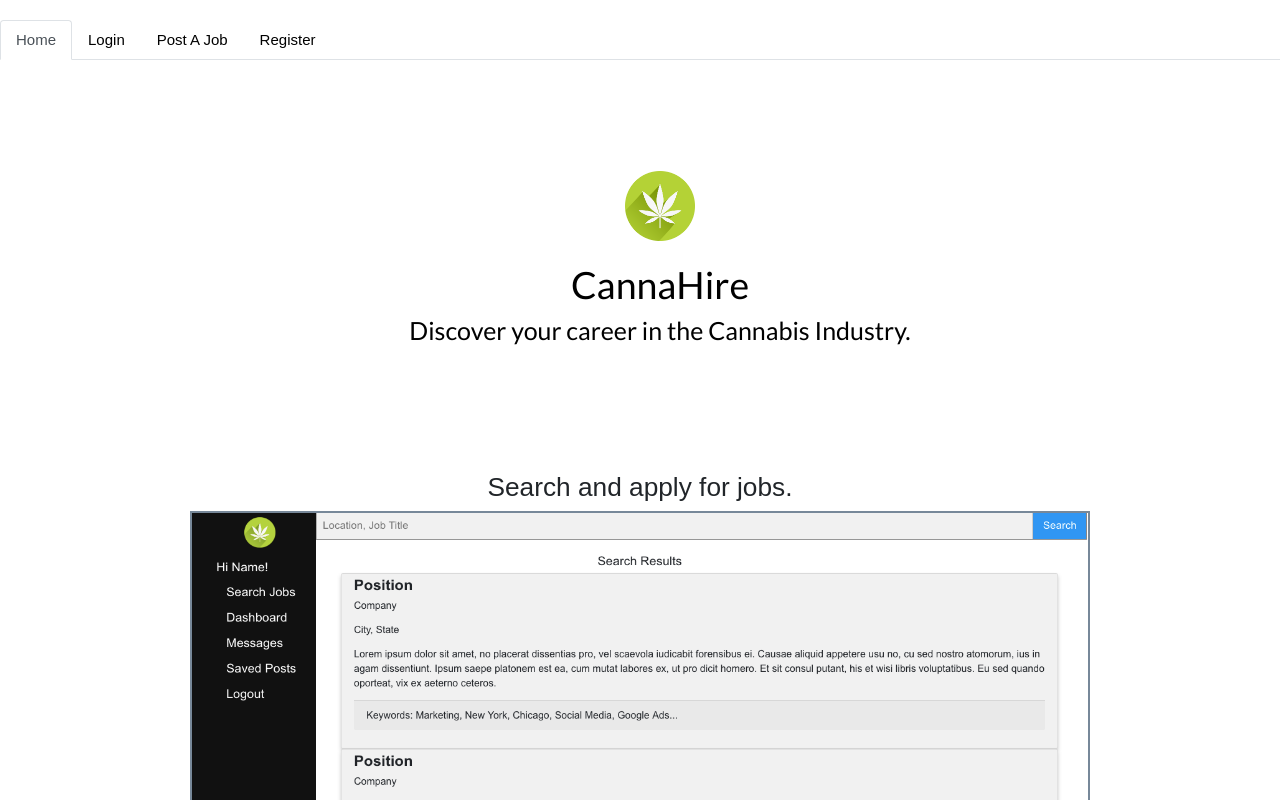
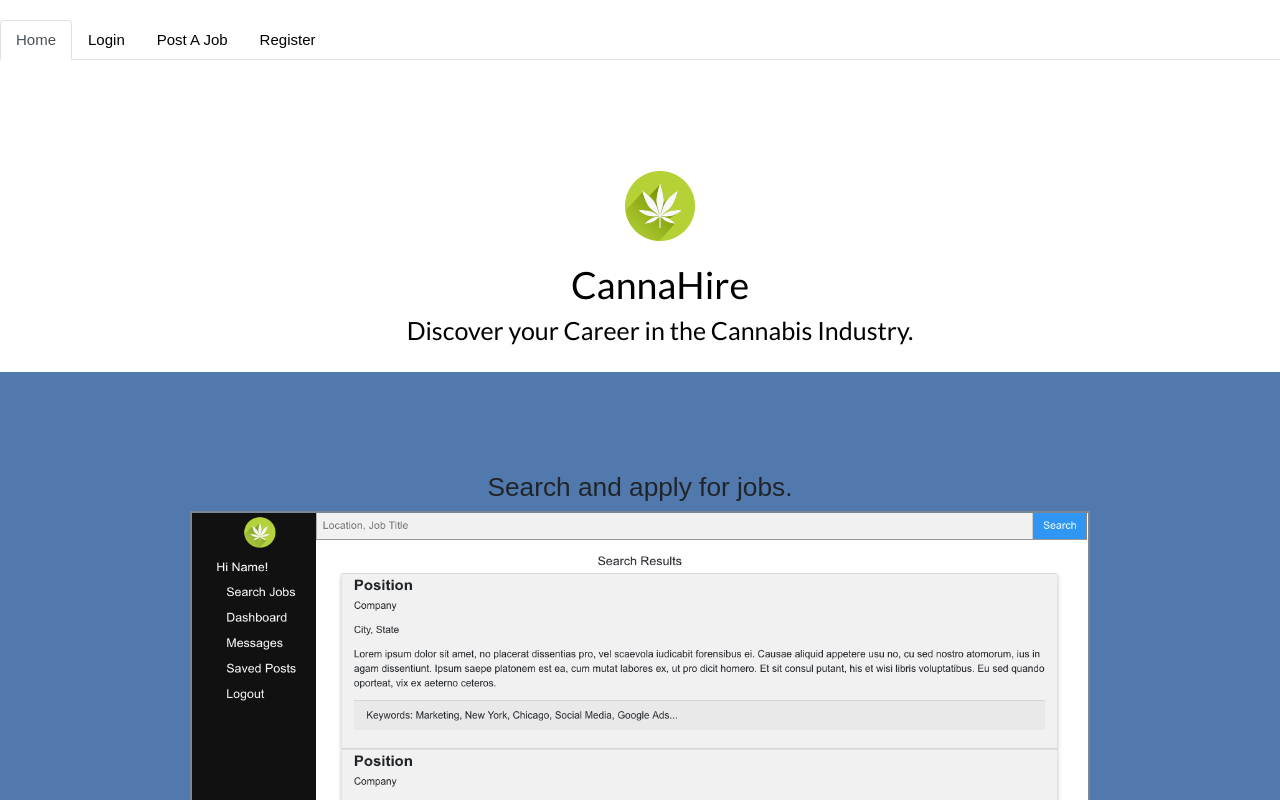
Before and after one commit to Team-Ocho/CannaHire, a React (Create React App) app: page / in a window 1280 px wide. Shown: the top 800 px of the page. Built offline with nearby package versions, Linux system fonts and the light colour scheme; a web font is replaced by a local one.

Commit message:
css changes in home, login and register screens

```diff
--- a/src/components/pages/Home.js
+++ b/src/components/pages/Home.js
@@ -67,7 +67,7 @@ function Home() {
             <header className = "header">
                 <img src={require('../../assets/logo1.png')} className="logo"></img>
                 <h1 className = "title">CannaHire</h1>
-                <h4 className = "intro">Discover your career in the Cannabis Industry.</h4>
+                <h4 className = "intro">Discover your Career in the Cannabis Industry.</h4>
             </header>
 
             {/* <div className="map-location">
--- a/src/components/pages/Register.js
+++ b/src/components/pages/Register.js
@@ -39,7 +39,7 @@ const Register = () => (
         </ul>
         <div>
             <img className="register-logo" src={require('../../assets/logo1.png')}></img>
-            <h3 className="register-login">Welcome to CannaHire! <br></br>Let's get started.</h3>
+            <h2 className="register-login">Welcome to CannaHire! <br></br>Let's get started.</h2>
         </div>
 
         <div class="row">
--- a/src/styles/Home.css
+++ b/src/styles/Home.css
@@ -1,7 +1,9 @@
 .header {
     text-align: center;
     font-size: 35px;
-    margin-top: 150px;
+    /* margin-top: 30px; */
+    /* margin-bottom: 60px; */
+
     color: black;
     font-family: 'Lato', sans-serif;
     /* font-weight: 600; */
@@ -40,7 +42,7 @@ form {
     width: 70px;
 }
 .login {
-    color: blue;
+    color: #5179AD;
     background: none;
     border: none;
 }
@@ -54,6 +56,9 @@ form {
 }
 
 .screenshots {
+    background-color:#5179AD;
+    font: Cabin;
+    font-size: 30px;
     padding-top: 100px;
     text-align: center;
     /* padding-bottom: 100px; */
--- a/src/styles/LoginForm.css
+++ b/src/styles/LoginForm.css
@@ -1,4 +1,5 @@
 .container-login {
+    /* background-color: #455F60; */
     width: 30%;
     margin-left: 35%;
     margin-top: 0 auto;
--- a/src/styles/Register.css
+++ b/src/styles/Register.css
@@ -1,5 +1,5 @@
 .login-card {
-    box-shadow: 0 4px 8px 0 rgba(73, 122, 155, 0.774);
+    box-shadow: 0 4px 8px 0 rgb(81, 121, 173, 0.774);
     padding: .011em;
     text-align: center;
     background-color: #f1f1f1;
@@ -7,7 +7,7 @@
     height: 25.0em;
     margin-top: 10%;
     margin-left: 6.0em;
-    background-color: #353c4e;
+    background-color: #455F60;
 
 
 
--- a/src/styles/Sidebar.css
+++ b/src/styles/Sidebar.css
@@ -36,7 +36,7 @@ nav {
     height: 150px;
     width: 150px;
     margin-left: 10px;
-        margin-top: 100px;
+    margin-top: 100px;
   }
 
  figcaption {
--- a/src/styles/YourJob.css
+++ b/src/styles/YourJob.css
@@ -11,7 +11,7 @@
     margin:10px 0px;
     border-style: solid;
     border-color: #4183D7;
-    border-width: 1px;
+    border-width: 5px;
     /* margin-left: 18.0rem; */
 }
 .text{
```
Also changed, not shown: 21 other files (tests, documents, lock files or other folders).
